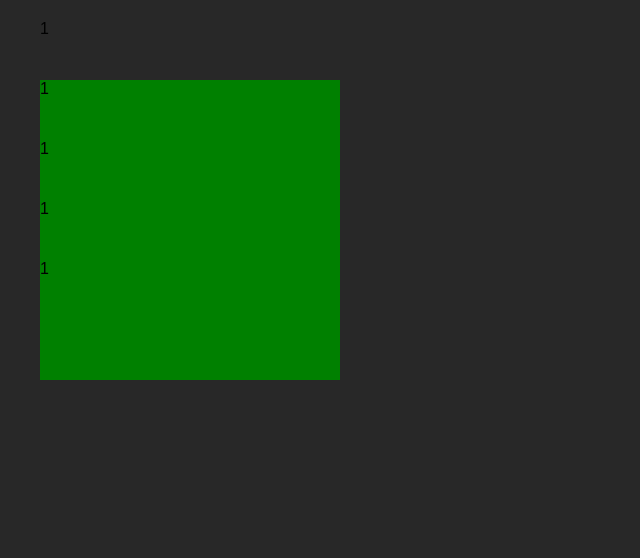
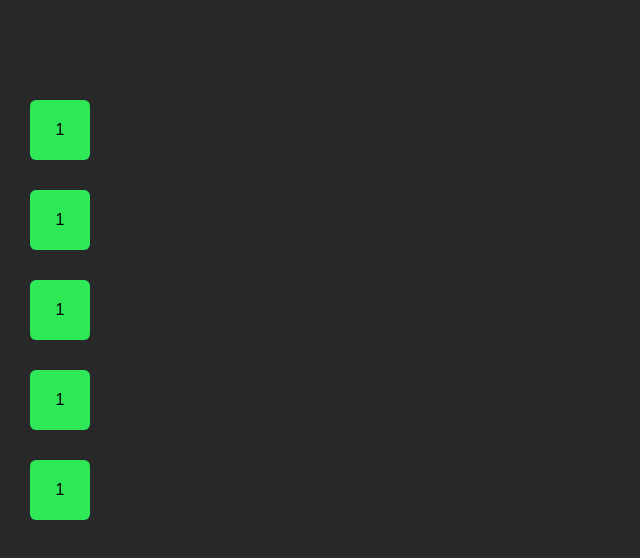
Before and after one commit to valkovxyz/valkovxyz, a Next.js app: page / in a window 1280 px wide. Shown: the top 558 px of the page, without its empty margins (0-640 px from the left). Built offline with nearby package versions, Linux system fonts and the light colour scheme.

Commit message:
something

```diff
--- a/src/components/container/container.jsx
+++ b/src/components/container/container.jsx
@@ -1,6 +1,6 @@
 import { ContainerStyled } from '@/components/container/container.styles';
-import { MenuLink } from '@/components/menu_link/menu_link';
 import Head from 'next/head';
+import {Menu} from "@/components/menu/menu";
 
 export const Container = ({ children }) => {
   return (
@@ -12,6 +12,7 @@ export const Container = ({ children }) => {
         <link rel="icon" href="/favicon.ico"/>
       </Head>
       <ContainerStyled>
+          <Menu/>
         {children}
       </ContainerStyled>
     </>
--- a/src/components/container/container.styles.jsx
+++ b/src/components/container/container.styles.jsx
@@ -1,9 +1,9 @@
 import styled from 'styled-components';
 
 export const ContainerStyled = styled.main`
-  height: 300px;
-  width: 300px;
-  background-color: green;
+  height: 100%;
+  width: 100%;
+  background-color: #282828;
   display: flex;
   flex-direction: row;
 `
--- a/src/components/menu/menu.jsx
+++ b/src/components/menu/menu.jsx
@@ -1,16 +1,15 @@
-import { MenuLinkStyled } from '@/components/menu_link/menu_link.styles';
-import { MenuLink } from '@/components/menu_link/menu_link';
+import {MenuContainer, MenuStyled, MenuLink} from "@/components/menu/menu.styles";
 
 export const Menu = () => {
-  return (
-    <>
-      <MenuLinkStyled>
-        <MenuLink>1</MenuLink>
-        <MenuLink>2</MenuLink>
-        <MenuLink>3</MenuLink>
-        <MenuLink>4</MenuLink>
-        <MenuLink>5</MenuLink>
-      </MenuLinkStyled>
-    </>
-  )
+    return (
+        <>
+            <MenuContainer>
+                    <MenuLink href={'/'}>1</MenuLink>
+                    <MenuLink href={'/projects'}>1</MenuLink>
+                    <MenuLink href={'/'}>1</MenuLink>
+                    <MenuLink href={'/'}>1</MenuLink>
+                    <MenuLink href={'/'}>1</MenuLink>
+            </MenuContainer>
+        </>
+    )
 }
--- a/src/components/menu/menu.styles.jsx
+++ b/src/components/menu/menu.styles.jsx
@@ -1,9 +1,21 @@
 import styled from 'styled-components';
-
-export const MenuStyled = styled.div`
-  height: 100vw;
+import Link from 'next/link'
+export const MenuContainer = styled.div`
+  height: 100%;
   width: 10vh;
-  border-right: aqua;
   display: flex;
   flex-direction: column;
 `
+export const MenuLink = styled(Link)`
+  display: flex;
+  align-items: center;
+  justify-content: center;
+  background-color: #2DE956;
+  width: 60px;
+  height: 60px;
+  margin: 15px 30px;
+  border-radius: 10%;
+  &:first-child {
+    margin-top: 100px
+  }
+`
--- a/src/components/menu_link/menu_link.jsx
+++ /dev/null
@@ -1,9 +0,0 @@
-import { MenuLinkStyled } from '@/components/menu_link/menu_link.styles';
-
-export const MenuLink = () => {
-  return (
-    <>
-      <MenuLinkStyled>1</MenuLinkStyled>
-    </>
-  )
-}
--- a/src/components/menu_link/menu_link.styles.jsx
+++ /dev/null
@@ -1,7 +0,0 @@
-import styled from 'styled-components';
-
-export const MenuLinkStyled = styled.div`
-  width: 60px;
-  height: 60px;
-  background-color: #282828;
-`
--- a/src/pages/index.js
+++ b/src/pages/index.js
@@ -1,19 +1,16 @@
 import Head from 'next/head'
 import Image from 'next/image'
 import styles from '@/styles/Home.module.css'
-import { Container } from '@/components/container/container';
-import { MenuLink } from '@/components/menu_link/menu_link';
-import { Menu } from '@/components/menu/menu';
+import {Container} from '@/components/container/container';
+import {Menu} from '@/components/menu/menu';
 
 const Home = () => {
     return (
         <>
-      <main>
-        <Menu/>
+
             <Container>
 
             </Container>
-      </main>
 
         </>
     )
--- a/src/styles/global.styles.jsx
+++ b/src/styles/global.styles.jsx
@@ -4,7 +4,6 @@ import { createGlobalStyle } from "styled-components";
 export const GlobalStyle = createGlobalStyle`
   body {
     margin: 0;
-    padding: 20px 40px;
     font-family: 'Source Sans Pro', sans-serif;
     -webkit-font-smoothing: antialiased;
     -moz-osx-font-smoothing: grayscale;
```
Also changed, not shown: src/pages/project/[name].jsx (+9 -6 lines). Lines whose indentation alone changed are shown as unchanged.
